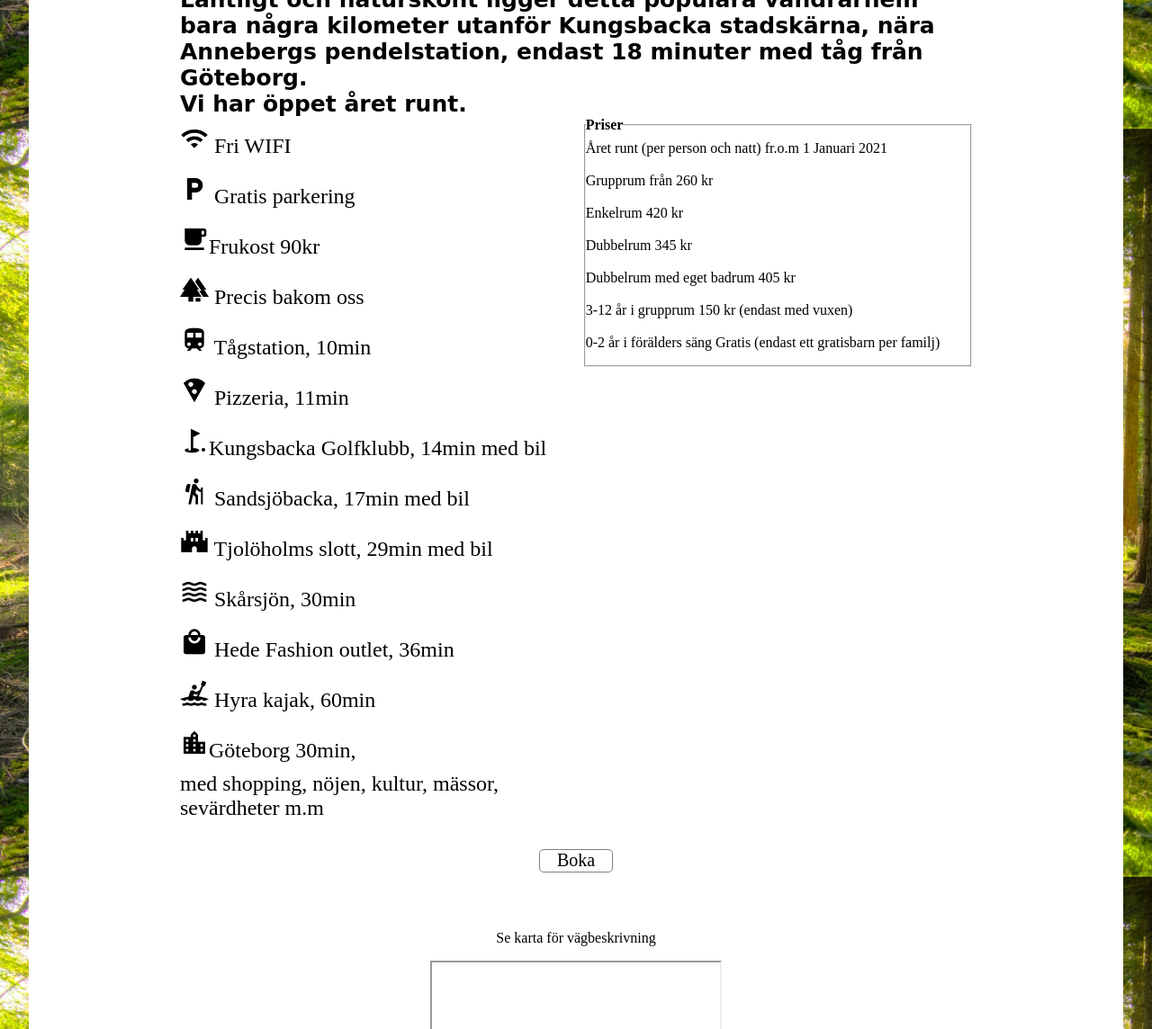
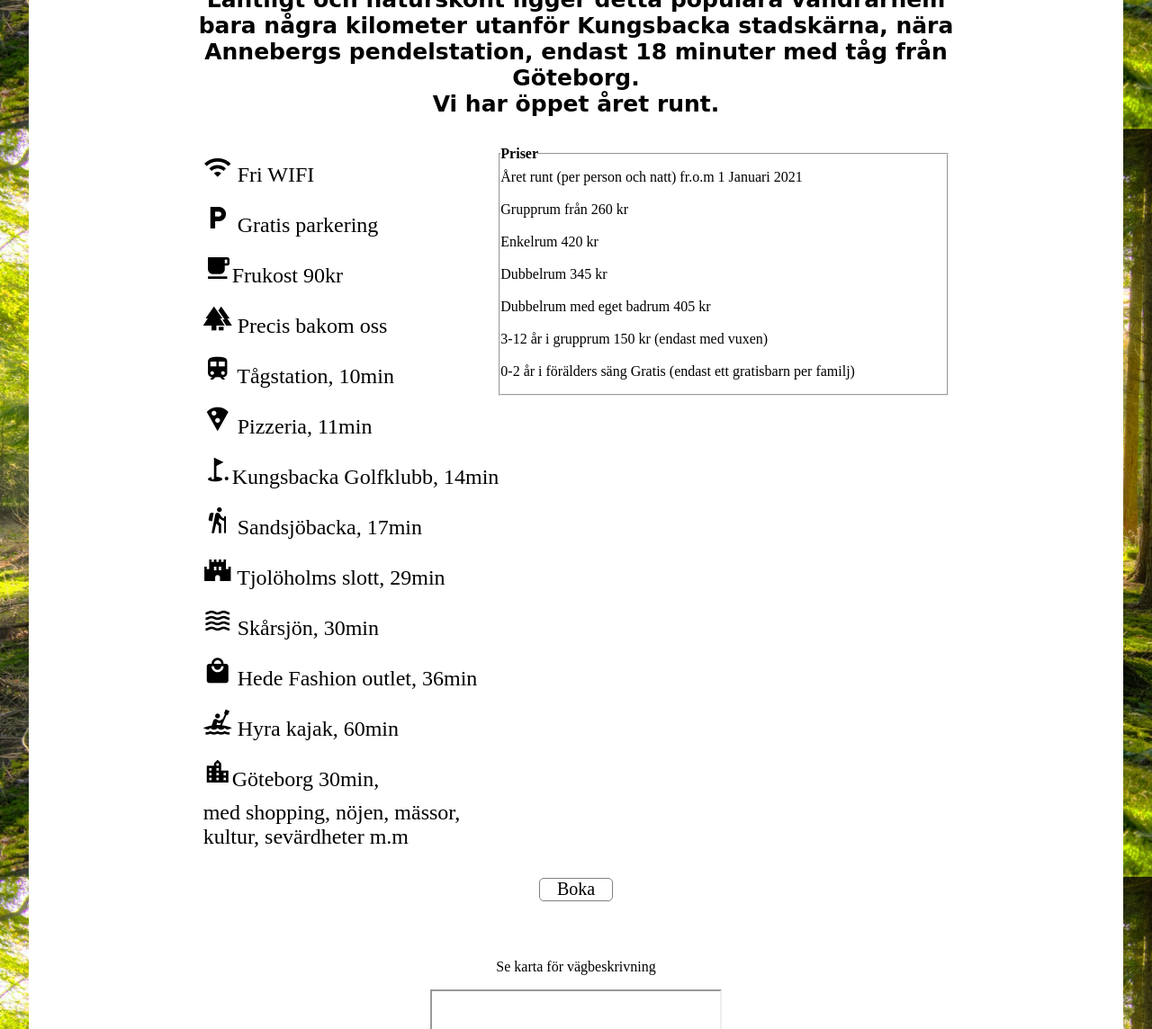
Before and after one commit to A-Ozmehak/Modernized-webpage, a plain HTML site: page index.html in a window 1280 px wide. Shown: the part 688-1832 px from the top of the page at 90% size. Drawn offline with Linux system fonts and the light colour scheme; grey boxes are pictures that could not be loaded; a web font is replaced by a local one.

Commit message:
updated desktop version

```diff
--- a/CSS/mobile.css
+++ b/CSS/mobile.css
@@ -137,6 +137,9 @@ footer {
     margin: auto;
     font-size: 0.8rem;
     margin-bottom: 2rem;
+    display: flex;
+    align-items: center;
+    flex-direction: column;
 }
 
 .main-content p {
@@ -152,16 +155,37 @@ footer {
     margin: auto;
 }
 
+.directions-map {
+    display: flex;
+    flex-direction: column;
+    padding: 1rem 0;
+}
+
+.directions {
+    font-size: 1rem;
+    align-self: center;
+    padding: 2rem 0 1rem 0;
+}
+
+.map {
+   width: 15rem;
+   height: 10rem;
+   margin: auto;
+}
+
 /*Texten i main första sidan*/
 h1 {
     font-family: 'Scheherazade New', serif;
     margin-top: 1rem;
     font-size: 35px;
+    text-align: center;
 }
 
 h2 {
     font-family: 'Ephesis', cursive;
     font-size: 25px;
+    text-align: center;
+    padding-bottom: 2rem;
 }
 
 /*Boka knappen på första sidan*/
@@ -200,21 +224,3 @@ h2 {
     grid-area: footercontent;
     margin: 0 2px;
 }
-
-.directions-map {
-    display: flex;
-    flex-direction: column;
-    padding: 1rem 0;
-}
-
-.directions {
-    font-size: 1rem;
-    align-self: center;
-    padding: 2rem 0 1rem 0;
-}
-
-.map {
-   width: 15rem;
-   height: 10rem;
-   margin: auto;
-}
--- a/CSS/tablet.css
+++ b/CSS/tablet.css
@@ -46,6 +46,7 @@
     /*mainen*/
     .main-content {
         width: 35rem;
+
     }
 
     .main-icons {
--- a/index.html
+++ b/index.html
@@ -96,13 +96,13 @@
                     <p><span class="material-icons">forest</span> Precis bakom oss</p>
                     <p><span class="material-icons">train</span> Tågstation, 10min</p>
                     <p><span class="material-icons">local_pizza</span> Pizzeria, 11min</p>
-                    <p><span class="material-icons">golf_course</span>Kungsbacka Golfklubb, 14min med bil</p>
-                    <p><span class="material-icons">hiking</span> Sandsjöbacka, 17min med bil</p>
-                    <p><span class="material-icons">castle</span> Tjolöholms slott, 29min med bil</p>
+                    <p><span class="material-icons">golf_course</span>Kungsbacka Golfklubb, 14min</p>
+                    <p><span class="material-icons">hiking</span> Sandsjöbacka, 17min</p>
+                    <p><span class="material-icons">castle</span> Tjolöholms slott, 29min</p>
                     <p><span class="material-icons">waves</span> Skårsjön, 30min</p>
                     <p><span class="material-icons">local_mall</span> Hede Fashion outlet, 36min</p>
                     <p><span class="material-icons">kayaking</span> Hyra kajak, 60min</p>
-                    <p><span class="material-icons">location_city</span>Göteborg 30min, <br> med shopping, nöjen, kultur, mässor, sevärdheter m.m</p>
+                    <p><span class="material-icons">location_city</span>Göteborg 30min, <br> med shopping, nöjen, mässor, <br>kultur, sevärdheter m.m</p>
                 </div>
             </div>
         </div>
```
